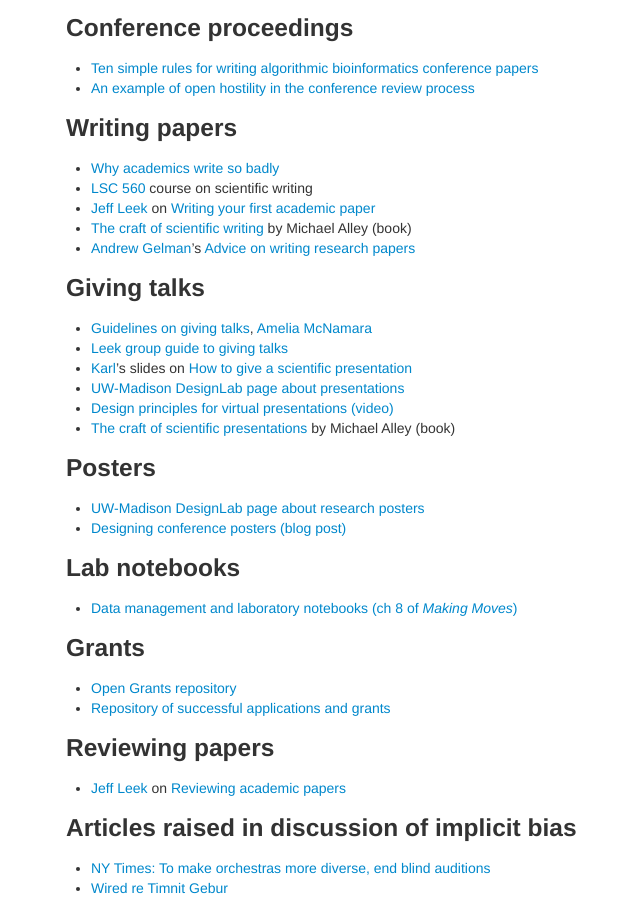
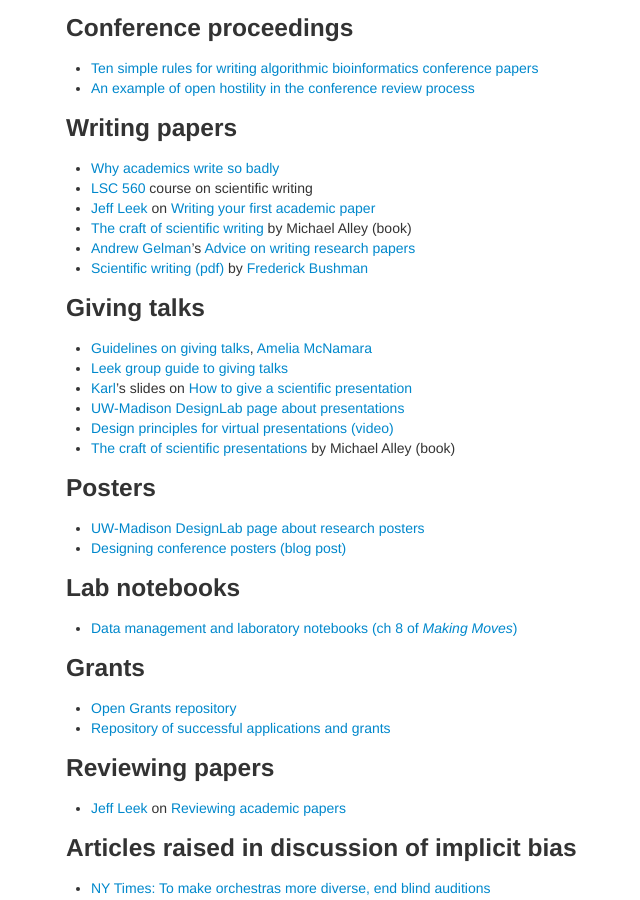
Before and after one commit to kbroman/BMI883, a Jekyll site: the page built from resources.md, in a window 1280 px wide and 900 px high, scrolled down 314 px. Shown: the whole window, without its empty margins (224-864 px from the left). Built offline with Jekyll 4.4.1, drawn with Linux system fonts in a browser that asks for light colours.

Commit message:
resources: link to pdf on scientific writing, suggested by Brett Beaulieu-Jones

```diff
--- a/resources.md
+++ b/resources.md
@@ -30,6 +30,9 @@ description: Resources for BMI 883/884, Biomedical data science professional ski
 - [Andrew Gelman](https://statmodeling.stat.columbia.edu)'s [Advice on
   writing research
   papers](https://statmodeling.stat.columbia.edu/2009/07/30/advice_on_writi/)
+- [Scientific writing
+  (pdf)](https://www.med.upenn.edu/bushmanlab/assets/user-content/documents/scientificwritingv67.pdf)
+  by [Frederick Bushman](https://www.med.upenn.edu/bushmanlab/)
 
 ### Giving talks
 
```
